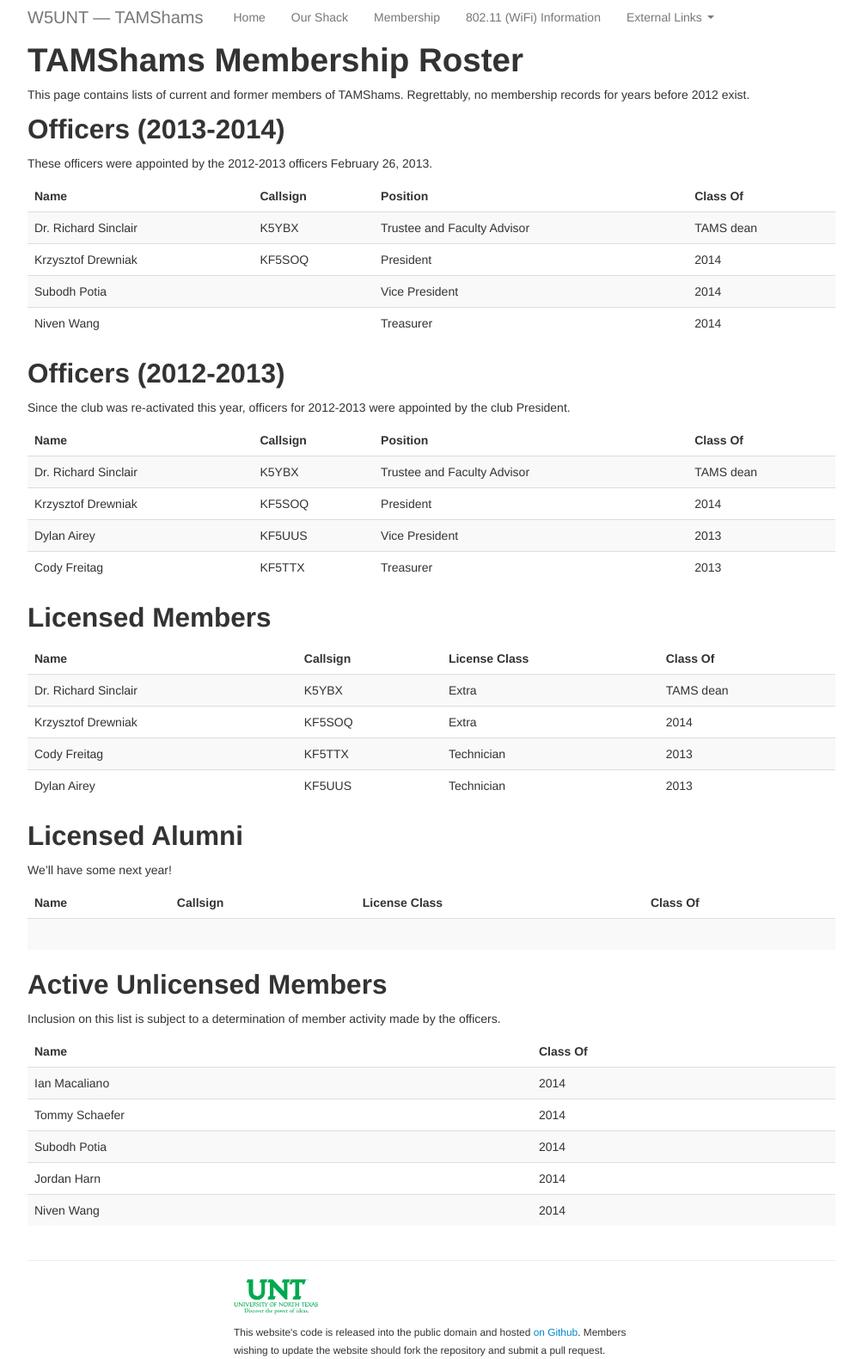
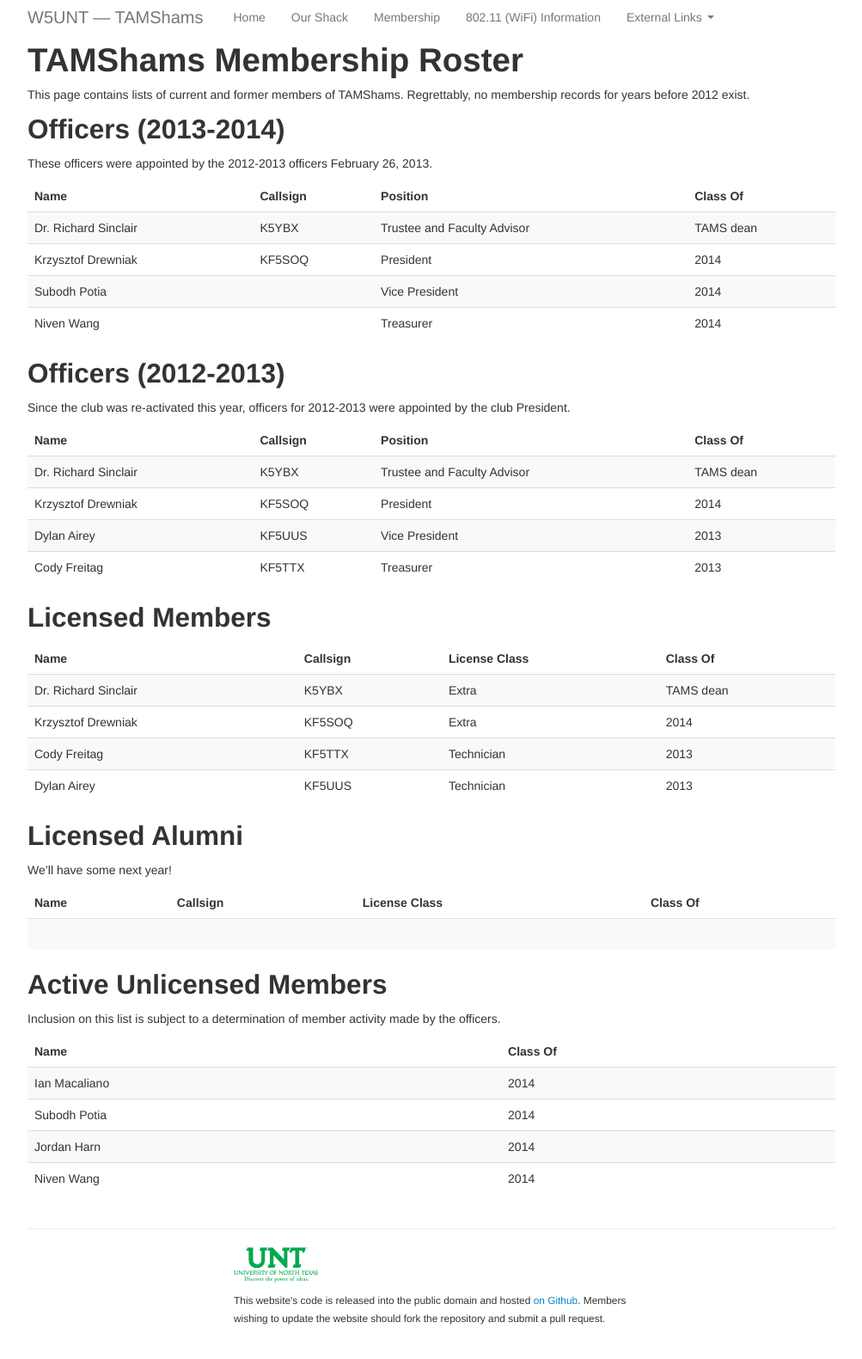
Before and after one commit to w5unt/w5unt.github.com, a Jekyll site: the page built from membership.md, in a window 1280 px wide. Shown: the whole page at 86% size, without its empty margins (138-1141 px from the left). Built offline with Jekyll 4.4.1, drawn with Linux system fonts in a browser that asks for light colours; nearby versions of some CDN libraries; after the commit the page ends 1544 px from its top, so only the background shows below that.

Commit message:
Tommy hasn't cared in months. He is removed.

```diff
--- a/membership.md
+++ b/membership.md
@@ -70,7 +70,6 @@ Inclusion on this list is subject to a determination of member activity made by
 |Name|Class Of|
 |-------------|
 |Ian Macaliano|2014|
-|Tommy Schaefer|2014|
 |Subodh Potia|2014|
 |Jordan Harn|2014|
 |Niven Wang|2014|
```
